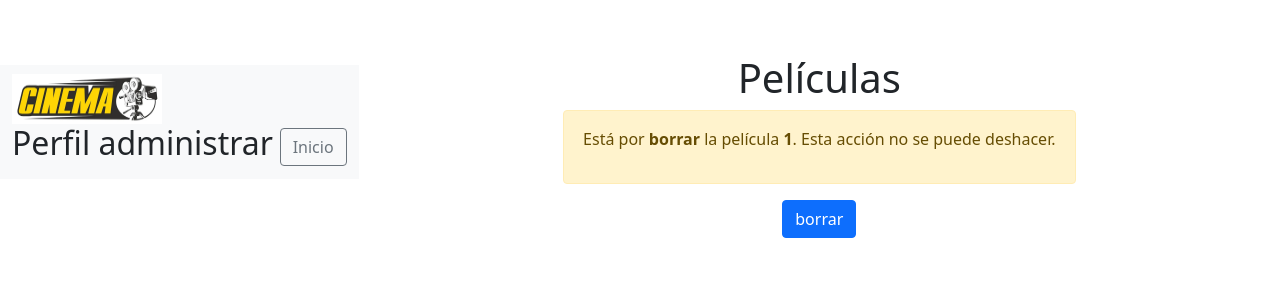
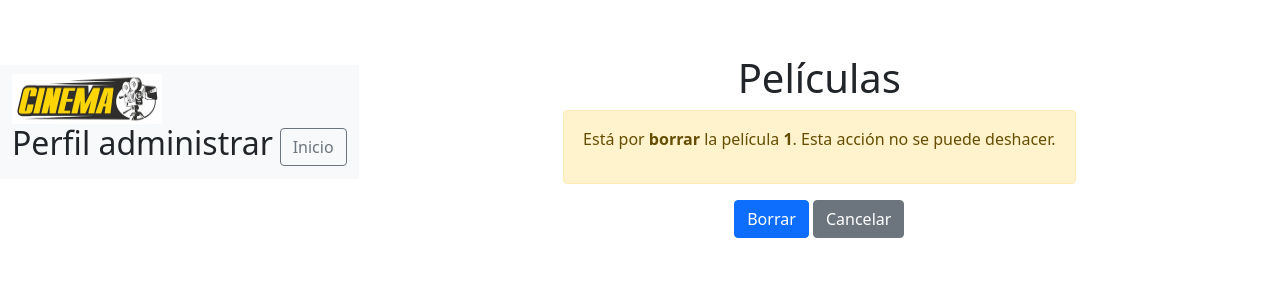
Before and after one commit to UrquizaBauti/Cinema, a PHP site: page /confirmar_borrar_pelicula.php?titulo=1 in a window 1280 px wide. Shown: the part 278-578 px from the top of the page. Run offline with PHP 8.4, Linux system fonts and the light colour scheme; the visitor is signed in with stand-in values (Sample User, id 1); data that the repository does not hold is empty.

Commit message:
Agrego boton Cancelar en la seccion de borrar pelicula

```diff
--- a/confirmar_borrar_pelicula.php
+++ b/confirmar_borrar_pelicula.php
@@ -53,8 +53,10 @@ if (isset($_SESSION['usuario'])) {
                     <form action="borrar_pelicula.php" method="post">
                         <input type="number" name="id_pelicula" hidden value=<?php echo $_GET["id_pelicula"] ?>>
                         <input type="number" name="id_usuario" hidden value=<?php echo $_GET["id_usuario"] ?>>
-                        <input type="submit" value="borrar" class="btn btn-primary">
+                        <input type="submit" value="Borrar" class="btn btn-primary">
+                        <button type="button" class="btn btn-secondary" onclick="window.location.href='administrador.php'">Cancelar</button>
                     </form>
+
                 </div>
             </div>
         </div>
```
